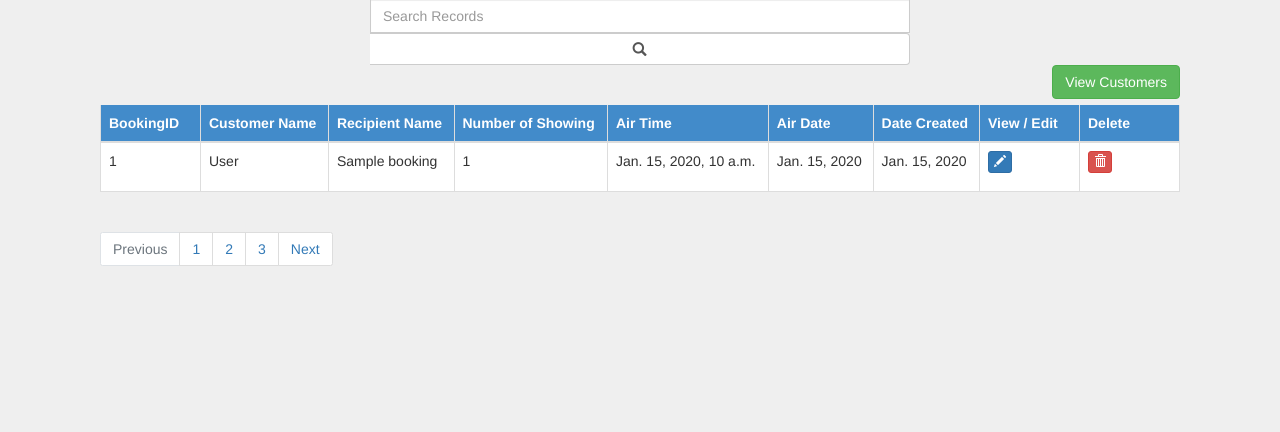
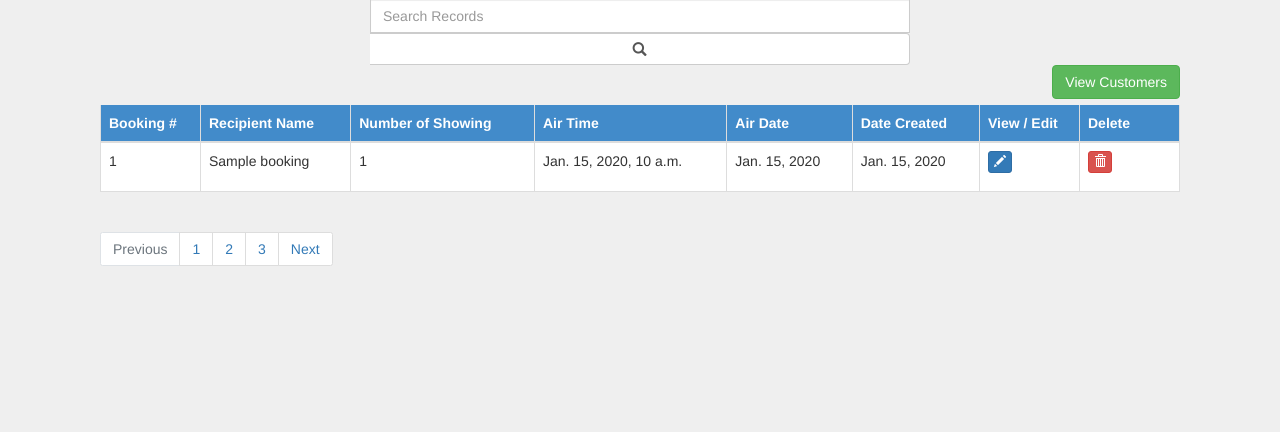
Before and after one commit to globeyardboss/NTNBMS-PROJECT, a Django app: page /ntnbms/home in a window 1280 px wide. Shown: the part 108-540 px from the top of the page. Run offline with Django 3.2, Linux system fonts and the light colour scheme; tables that the repository leaves empty hold one stand-in row (values such as "Sample post"); some libraries are stand-ins or nearby versions.

Commit message:
Update home.html

```diff
--- a/ntnbms/templates/ntnbms/home.html
+++ b/ntnbms/templates/ntnbms/home.html
@@ -84,8 +84,8 @@
           <table class="table table-bordered table-hover " style="background-color: #ffffff">
               <thead class="thead">
                   <tr>
-                    <th style="width: 100px" >BookingID</th>
-                    <th>Customer Name</th>
+                    <th style="width: 100px" >Booking #</th>
+                   <!---- <th>Customer Name</th> -->
                     <th>Recipient Name</th>
                     <th>Number of Showing </th>
                     <th>Air Time</th>
@@ -99,7 +99,7 @@
                   {% for book in Booking %}
                   <tr>
                     <td>{{ book.BID }}</td>
-                    <td>{{ book.CID }}</td>
+                   <!---- <td>{{ book.CID }}</td>-->
                     <td>{{ book.Recipient_Name }}</td>
                     <td>{{ book.Number_Of_Showing }}</td>
                     <td>{{ book.Air_Time }}</td>
```
